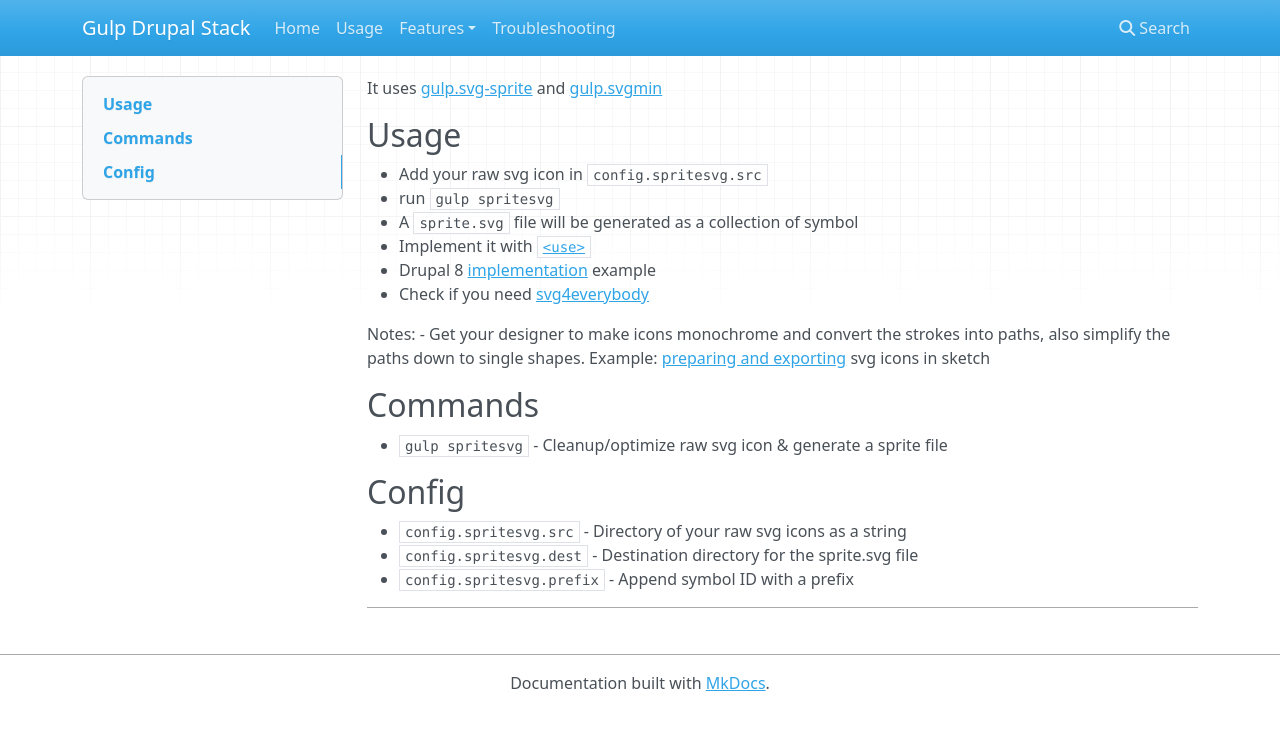
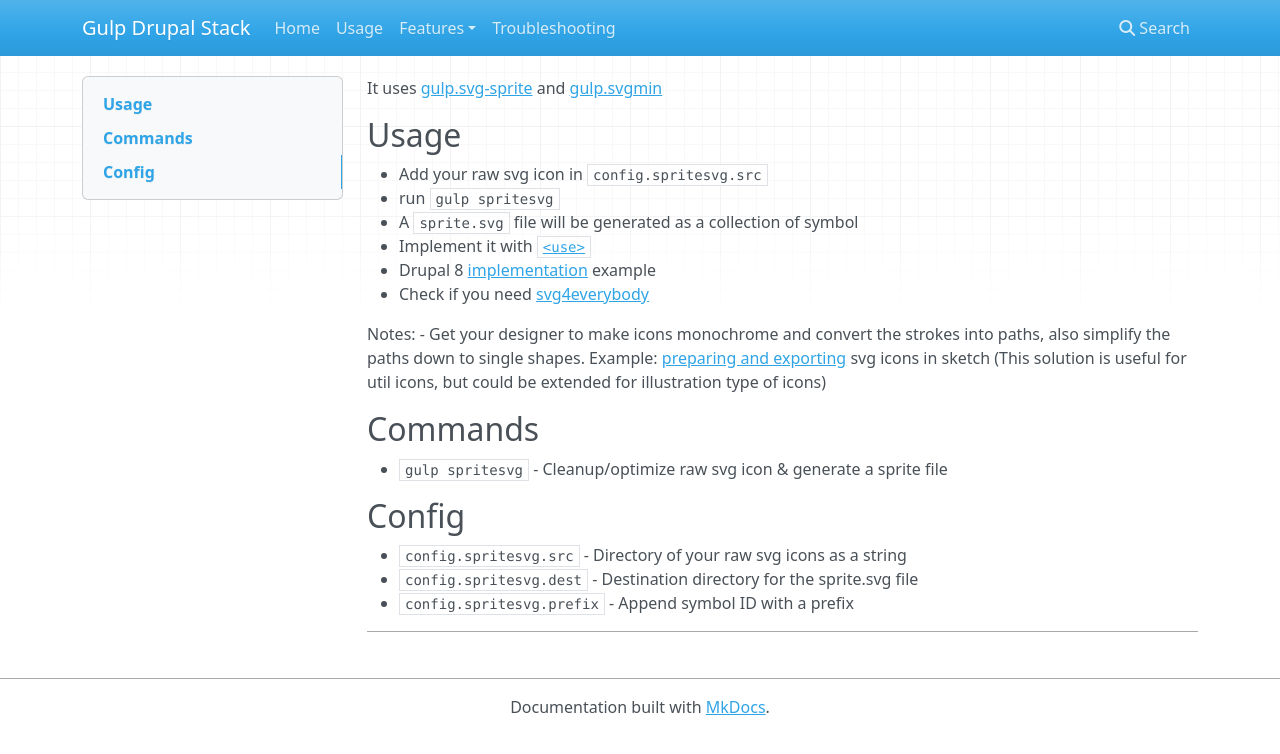
Before and after one commit to ovh/gulp-drupal-stack, an MkDocs documentation site: the page built from docs/features/spritesvg.md, in a window 1280 px wide. Shown: the top 754 px of the page. Built offline with MkDocs 1.6.1, drawn with Linux system fonts in a browser that asks for light colours; nearby versions of some CDN libraries; old or Windows-style settings are respelled for this version of MkDocs.

Commit message:
feat(support svg sprite): update doc

```diff
--- a/docs/features/spritesvg.md
+++ b/docs/features/spritesvg.md
@@ -10,7 +10,7 @@ It uses [gulp.svg-sprite](https://github.com/jkphl/gulp-svg-sprite) and [gulp.sv
 - Check if you need [svg4everybody](https://github.com/jonathantneal/svg4everybody#implementation-status)
 
 Notes:
-- Get your designer to make icons monochrome and convert the strokes into paths, also simplify the paths down to single shapes. Example: [preparing and exporting](https://medium.com/sketch-app-sources/preparing-and-exporting-svg-icons-in-sketch-1a3d65b239bb) svg icons in sketch
+- Get your designer to make icons monochrome and convert the strokes into paths, also simplify the paths down to single shapes. Example: [preparing and exporting](https://medium.com/sketch-app-sources/preparing-and-exporting-svg-icons-in-sketch-1a3d65b239bb) svg icons in sketch (This solution is useful for util icons, but could be extended for illustration type of icons)
 
 ## Commands
 
```
